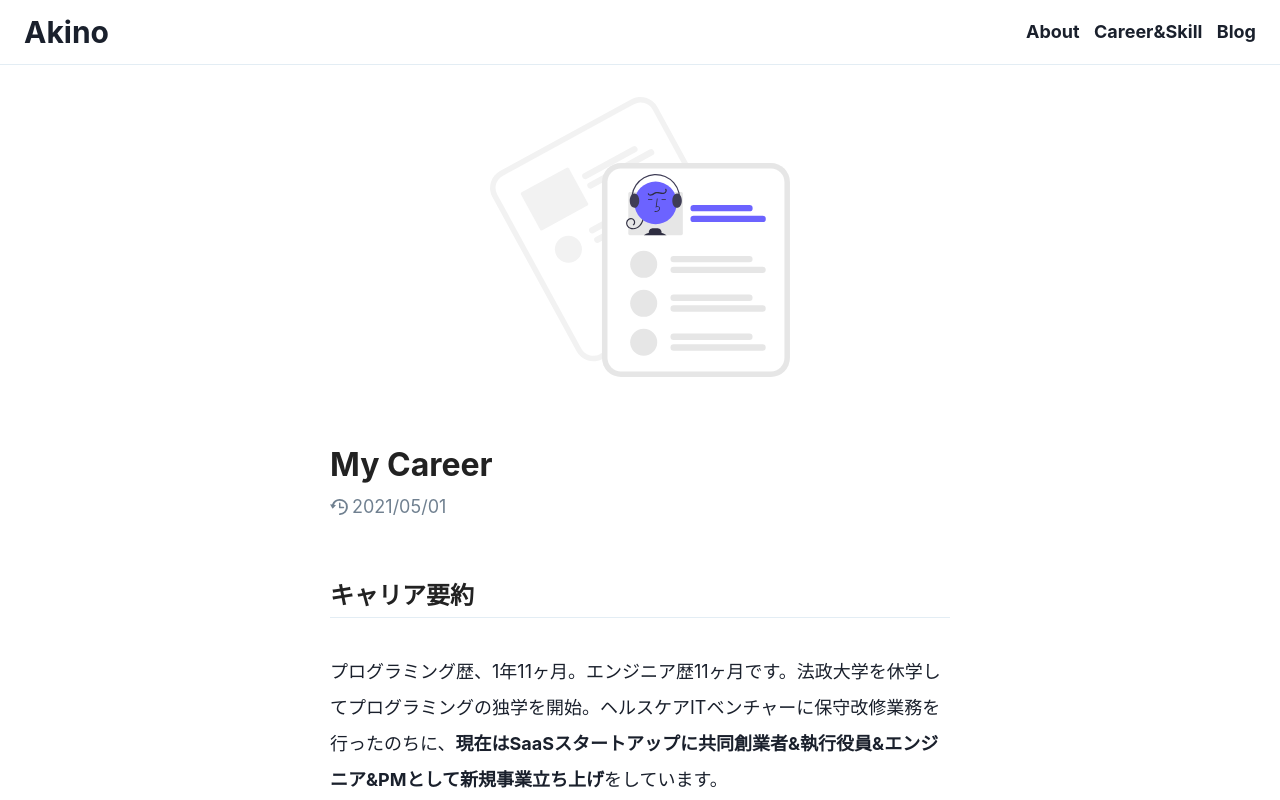
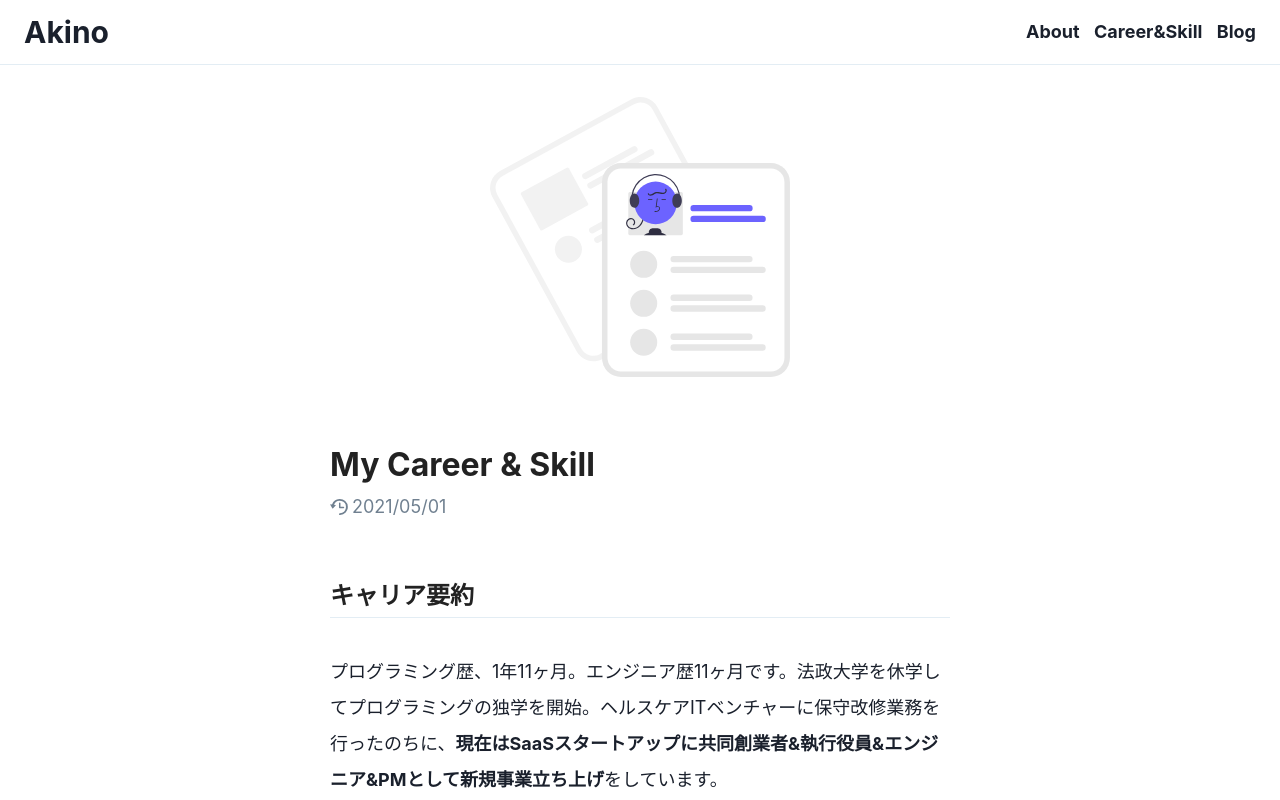
Before and after one commit to onikan27/myPortfolio, a Next.js app: page /career in a window 1280 px wide. Shown: the top 800 px of the page. Built offline with nearby package versions, Linux system fonts and the light colour scheme.

Commit message:
fix: career

```diff
--- a/src/pages/career.tsx
+++ b/src/pages/career.tsx
@@ -15,7 +15,7 @@ const career: NextPage = () => {
           <Center mb="64px">
             <Image src="/carrier.svg" w="440px" h="280px" />
           </Center>
-          <Title>My Career</Title>
+          <Title>My Career &amp; Skill</Title>
           <UpdateDay>2021/05/01</UpdateDay>
 
           <TextHeader>キャリア要約</TextHeader>
```
